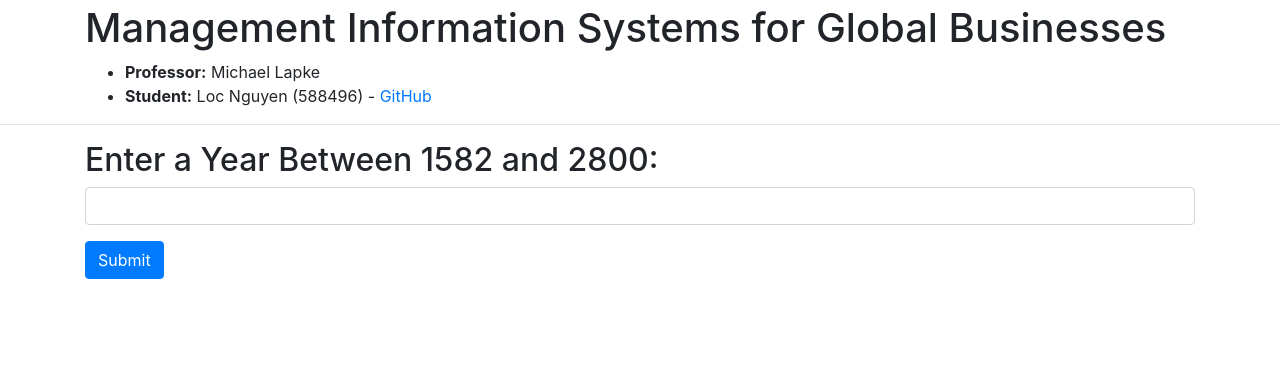
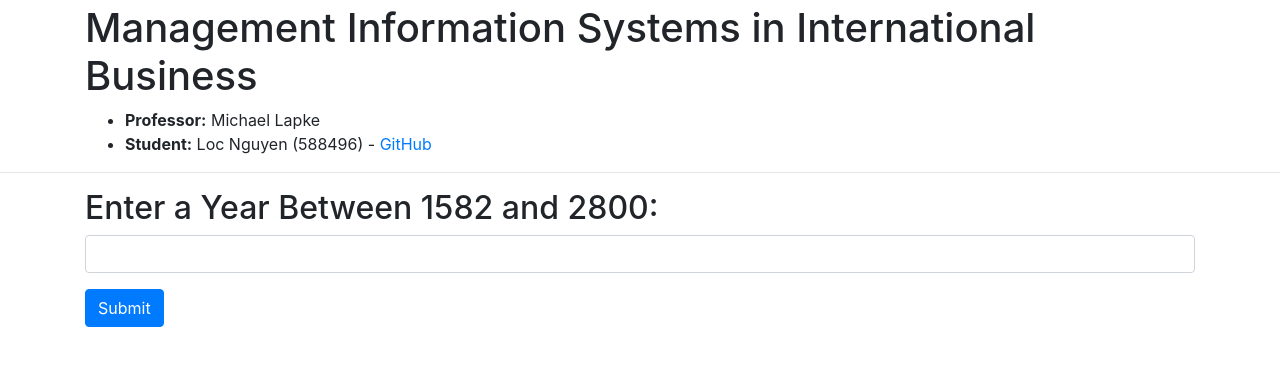
Before and after one commit to vinhloc30796/calculate_gap_year, a Flask app: page / in a window 1280 px wide. Shown: the top 366 px of the page. Run offline with Flask 2, Linux system fonts and the light colour scheme; some libraries are stand-ins or nearby versions.

Commit message:
Fix naming

```diff
--- a/templates/base.html
+++ b/templates/base.html
@@ -11,7 +11,7 @@
   </head>
   <body>
     <div class="container mt-1">
-      <h1>Management Information Systems for Global Businesses</h1>
+      <h1>Management Information Systems in International Business</h1>
       <ul>
         <li><strong>Professor:</strong> Michael Lapke</li>
         <li><strong>Student:</strong> Loc Nguyen (588496) - <a href="https://github.com/vinhloc30796">GitHub</a></li>
```
